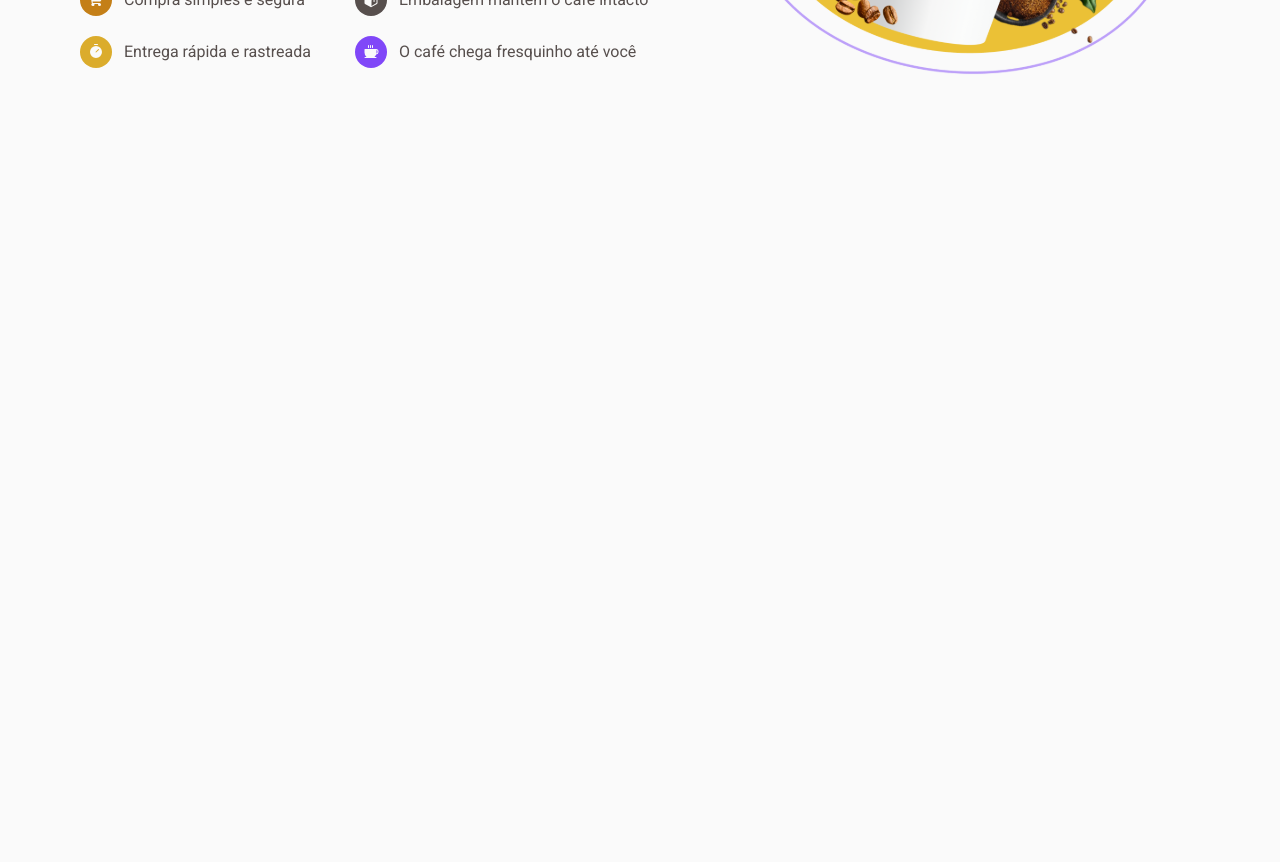
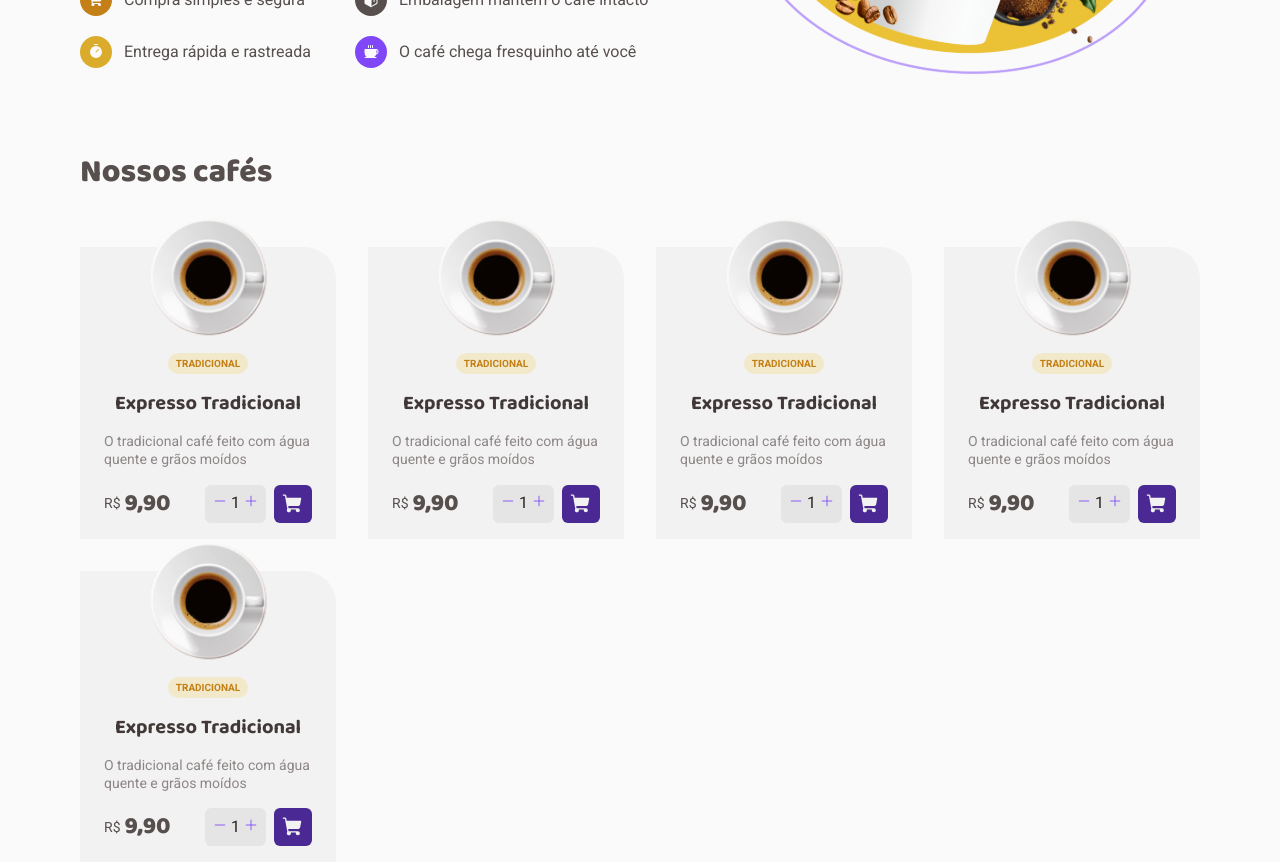
Before and after one commit to jaon82/react-coffee-delivery, a React (Vite) app: page / in a window 1280 px wide. Shown: the part 480-1342 px from the top of the page. Before the commit the page ends 800 px from the top, so only its background shows below. Built offline with nearby package versions, Linux system fonts and the light colour scheme.

Commit message:
Add coffees list to home

```diff
--- /dev/null
+++ b/src/components/CoffeesList/index.tsx
@@ -0,0 +1,21 @@
+import Card from "../Card";
+import {
+  CoffeesListContainer,
+  CoffeesListItems,
+  CoffeesListTitle,
+} from "./styles";
+
+export default function CoffeesList() {
+  return (
+    <CoffeesListContainer>
+      <CoffeesListTitle>Nossos cafés</CoffeesListTitle>
+      <CoffeesListItems>
+        <Card />
+        <Card />
+        <Card />
+        <Card />
+        <Card />
+      </CoffeesListItems>
+    </CoffeesListContainer>
+  );
+}
--- /dev/null
+++ b/src/components/CoffeesList/styles.ts
@@ -0,0 +1,18 @@
+import styled from "styled-components";
+import { mixins } from "../../styles/mixins";
+
+export const CoffeesListContainer = styled.div`
+  margin-top: 2rem;
+`;
+
+export const CoffeesListTitle = styled.h2`
+  margin-top: 2rem;
+  font-size: ${mixins.fonts.titleL};
+`;
+
+export const CoffeesListItems = styled.div`
+  margin-top: 3.375rem;
+  display: flex;
+  flex-wrap: wrap;
+  gap: 2rem;
+`;
--- a/src/pages/Home/index.tsx
+++ b/src/pages/Home/index.tsx
@@ -3,6 +3,7 @@ import { IntroContainer, ItemsContainer } from "./styles";
 import { Coffee, Package, ShoppingCart, Timer } from "phosphor-react";
 import { useTheme } from "styled-components";
 import backgroundImage from "../../assets/intro-background.svg";
+import CoffeesList from "../../components/CoffeesList";
 import DynamicIcon from "../../components/DynamicIcon";
 
 export default function Home() {
@@ -52,6 +53,7 @@ export default function Home() {
           <img src={backgroundImage} />
         </aside>
       </IntroContainer>
+      <CoffeesList />
     </>
   );
 }
```
